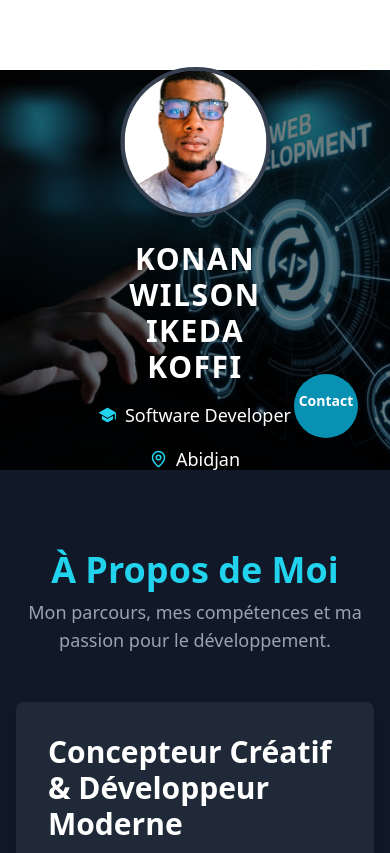
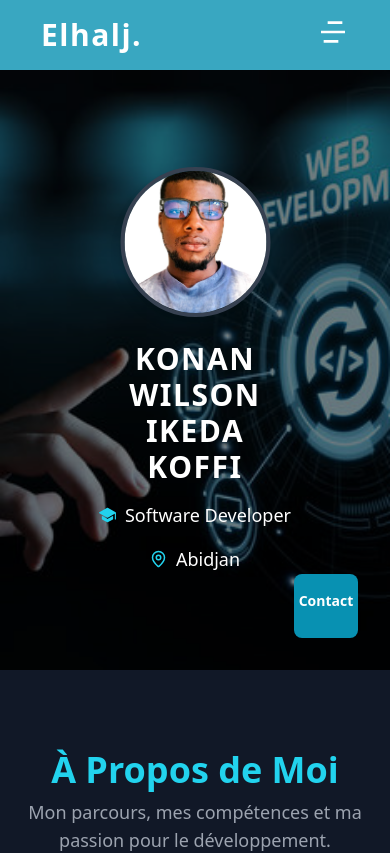
Before and after one commit to elhalj/MyPortfolio, a React (Create React App) app: page / in a window 390 px wide. Shown: the top 853 px of the page. Built offline with nearby package versions, Linux system fonts and the light colour scheme; a web font is replaced by a local one.

Commit message:
correct button close and responsive

```diff
--- a/src/components/Hero.jsx
+++ b/src/components/Hero.jsx
@@ -12,7 +12,7 @@ function Hero() {
   return (
     <section className="relative text-white">
       <div
-        className="h-[400px] md:h-[600px] w-full bg-cover bg-center"
+        className="h-[600px] md:h-[600px] w-full bg-cover bg-center"
         style={{
           backgroundImage: `url(${bck})`,
         }}
@@ -45,7 +45,7 @@ function Hero() {
 
       <div className="absolute bottom-8 right-8 ">
         <div
-          className={`bg-cyan-600 hover:bg-cyan-700 transition-all duration-300 rounded-full p-3 cursor-pointer ${click ? 'w-auto' : 'w-16 h-16 flex items-center justify-center'}`}
+          className={`bg-cyan-600 hover:bg-cyan-700 transition-all duration-300 rounded-lg p-3 cursor-pointer ${click ? 'w-auto' : 'w-16 h-16 flex items-center justify-center'}`}
           onClick={() => setClick(!click)}
         >
           {click ? (
--- a/src/components/Nav.jsx
+++ b/src/components/Nav.jsx
@@ -31,7 +31,7 @@ function Nav() {
 
   return (
     <header
-      className={`sticky top-0 z-50 transition-all duration-300 ${isScrolled ? "bg-gray-900/80 backdrop-blur-lg shadow-lg" : "bg-transparent"
+      className={`sticky top-0 z-50 transition-all duration-300 ${isScrolled ? "bg-gray-900/80 backdrop-blur-lg shadow-lg" : "bg-cyan-600/80"
         }`}
     >
       <nav className="container mx-auto flex items-center justify-between p-4 text-white">
@@ -59,7 +59,8 @@ function Nav() {
         <div className="md:hidden">
           <button onClick={() => setIsMenuOpen(!isMenuOpen)} className="z-50">
             {isMenuOpen ? (
-              <IoIosCloseCircleOutline className="h-8 w-8 text-cyan-400" />
+              // <IoIosCloseCircleOutline className="h-8 w-8 text-cyan-400" />
+              ""
             ) : (
               <RiMenu4Line className="h-8 w-8 text-white" />
             )}
@@ -71,6 +72,10 @@ function Nav() {
           className={`absolute top-0 left-0 w-full h-screen bg-gray-900/95 md:hidden flex flex-col items-center justify-center transition-transform duration-300 ease-in-out ${isMenuOpen ? "translate-x-0" : "-translate-x-full"
             }`}
         >
+
+          <button onClick={() => setIsMenuOpen(!isMenuOpen)} className="absolute top-4 right-4">
+            <IoIosCloseCircleOutline className="h-8 w-8 text-cyan-400" />
+          </button>
           {navLinks.map((link) => (
             <a
               key={link.title}
```
